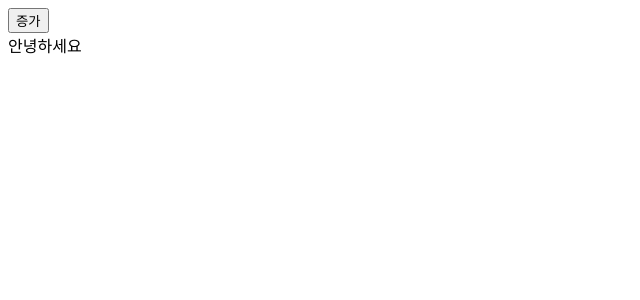
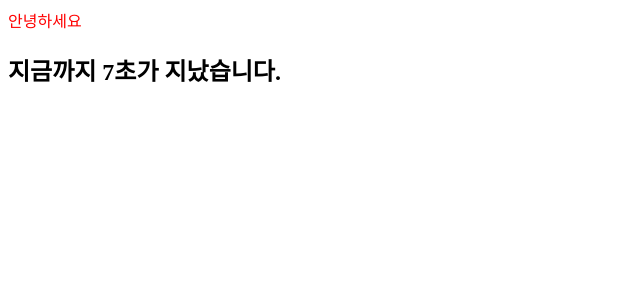
Before and after one commit to mjkang0987/react-study, a React (Create React App) app in the folder example/cra/: page / in a window 1280 px wide. Shown: the top 300 px of the page, without its empty margins (0-640 px from the left). Built offline with nearby package versions, Linux system fonts and the light colour scheme.

Commit message:
[섹션2] 리액트 요소와 가상돔
- 예제 추가

#13-20201009

```diff
--- a/example/cra/src/App.jsx
+++ b/example/cra/src/App.jsx
@@ -1,17 +1,23 @@
-import React, {useState} from 'react';
-import ReactDOM from 'react-dom';
+import React, {useState, useEffect} from 'react';
 import Counter from './Counter';
 
 const App = () => {
+  const [seconds, setSeconds] = useState(0);
+  useEffect(() => {
+    setTimeout(_ => {
+      setSeconds(v => v + 1);
+    }, 1000)
+  });
+
   return (
     <>
-      <Counter />
-      {
-        ReactDOM.createPortal(
-          <div>안녕하세요</div>,
-          document.getElementById('portal')
-        )
-      }
+      <div key={seconds}>
+        {seconds % 2 === 0 &&
+          <Counter key={seconds}/>
+        }
+        <div style={{color: seconds % 2 ? 'red' : 'blue'}}>안녕하세요</div>
+        <h2>지금까지 {seconds}초가 지났습니다.</h2>
+      </div>
     </>
   );
 }
```
